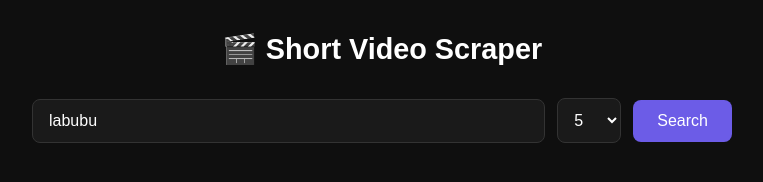
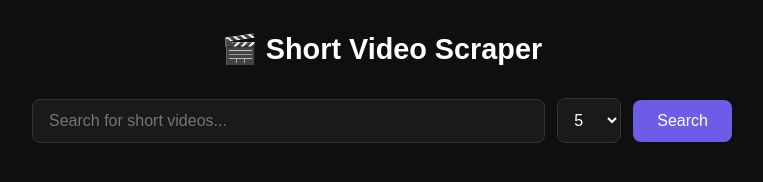
Before and after one commit to rony-codes/Short-Video-Scraper, a website: page public/index.html in a window 1280 px wide. Shown: the whole page, without its empty margins (258-1021 px from the left). Drawn offline with Linux system fonts and the light colour scheme.

Commit message:
fix: search bar

```diff
--- a/public/index.html
+++ b/public/index.html
@@ -12,7 +12,7 @@
     <h1>🎬 Short Video Scraper</h1>
 
     <div class="controls">
-        <input type="text" id="query" placeholder="Search for short videos..." value="labubu">
+        <input type="text" id="query" placeholder="Search for short videos..." value="">
         <select id="count">
             <option value="5">5</option>
             <option value="10">10</option>
```
